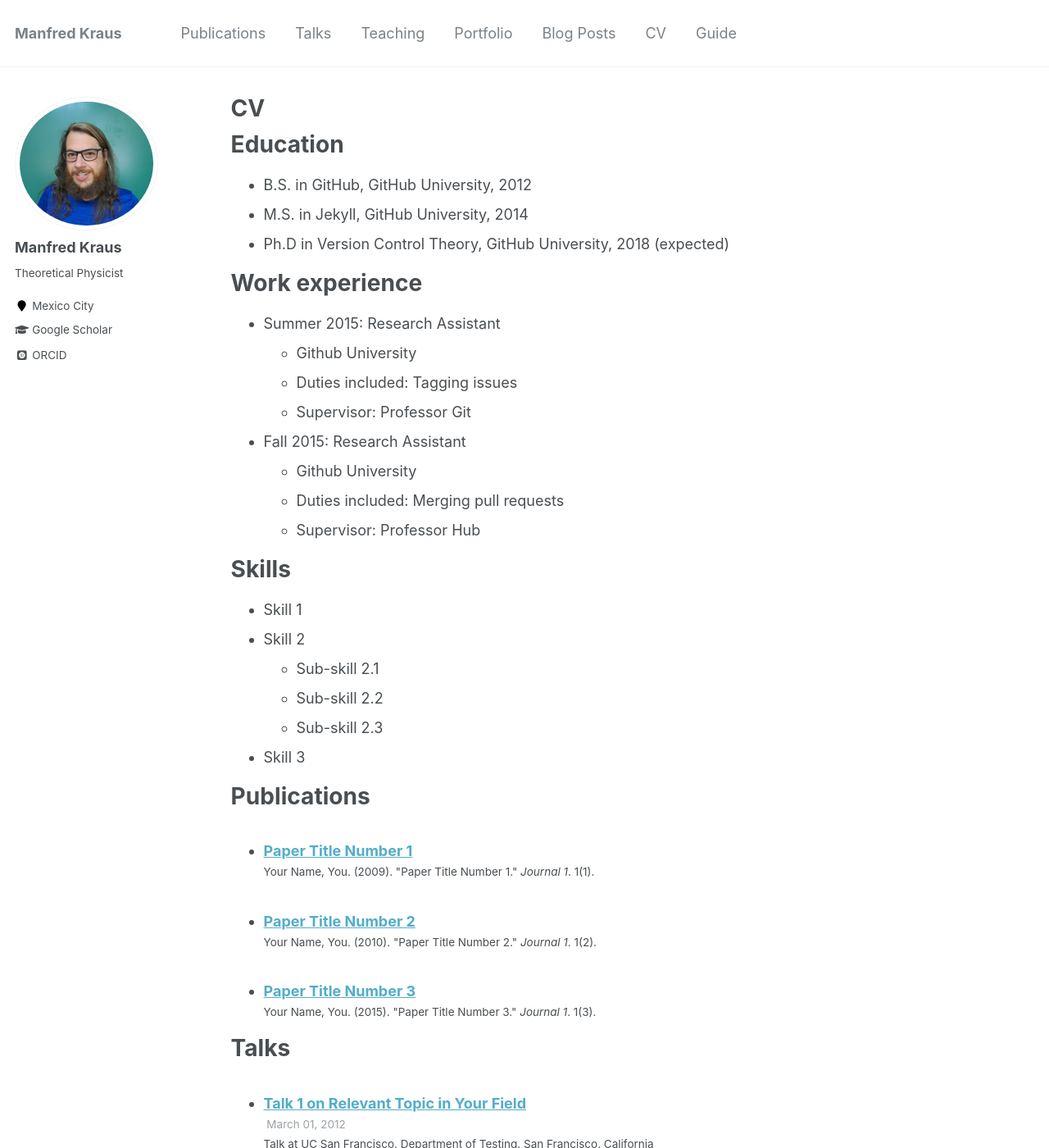
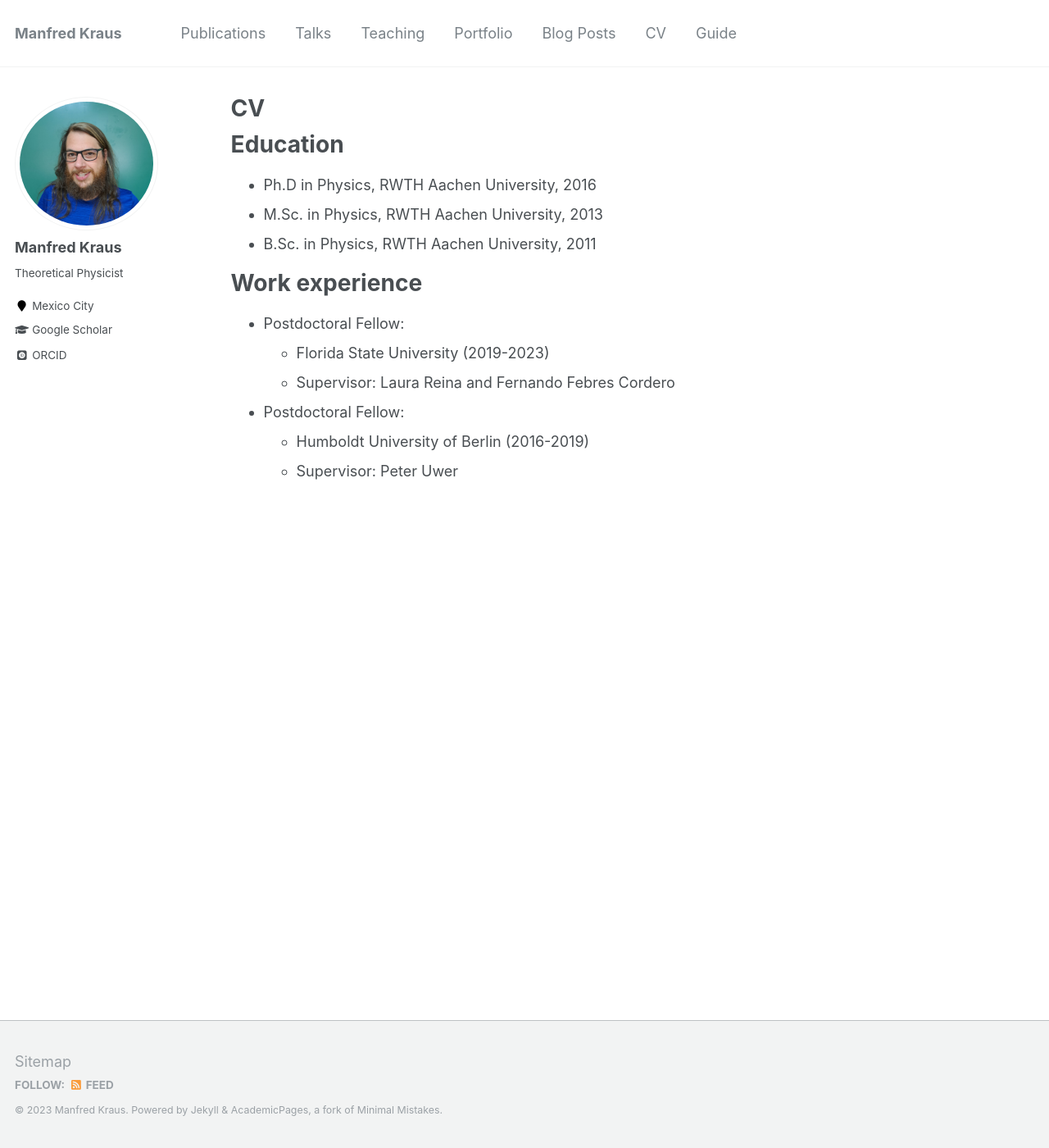
Before and after one commit to ManfredKraus/ManfredKraus.github.io, a Jekyll site: the page built from _pages/cv.md, in a window 1280 px wide and 1400 px high. Shown: the whole window at 82% size. Built offline with Jekyll 4.4.1, drawn with Linux system fonts in a browser that asks for light colours; some web fonts are replaced; some of the changed text lies outside the part shown.

Commit message:
update CV

```diff
--- a/_pages/cv.md
+++ b/_pages/cv.md
@@ -11,49 +11,16 @@ redirect_from:
 
 Education
 ======
-* B.S. in GitHub, GitHub University, 2012
-* M.S. in Jekyll, GitHub University, 2014
-* Ph.D in Version Control Theory, GitHub University, 2018 (expected)
+* Ph.D in Physics, RWTH Aachen University, 2016
+* M.Sc. in Physics, RWTH Aachen University, 2013
+* B.Sc. in Physics, RWTH Aachen University, 2011
 
 Work experience
 ======
-* Summer 2015: Research Assistant
-  * Github University
-  * Duties included: Tagging issues
-  * Supervisor: Professor Git
+* Postdoctoral Fellow:
+  * Florida State University (2019-2023)
+  * Supervisor: Laura Reina and Fernando Febres Cordero
 
-* Fall 2015: Research Assistant
-  * Github University
-  * Duties included: Merging pull requests
-  * Supervisor: Professor Hub
-
-Skills
-======
-* Skill 1
-* Skill 2
-  * Sub-skill 2.1
-  * Sub-skill 2.2
-  * Sub-skill 2.3
-* Skill 3
-
-Publications
-======
-  <ul>{% for post in site.publications %}
-    {% include archive-single-cv.html %}
-  {% endfor %}</ul>
-
-Talks
-======
-  <ul>{% for post in site.talks %}
-    {% include archive-single-talk-cv.html %}
-  {% endfor %}</ul>
-
-Teaching
-======
-  <ul>{% for post in site.teaching %}
-    {% include archive-single-cv.html %}
-  {% endfor %}</ul>
-
-Service and leadership
-======
-* Currently signed in to 43 different slack teams
+* Postdoctoral Fellow:
+  * Humboldt University of Berlin (2016-2019)
+  * Supervisor: Peter Uwer
```
